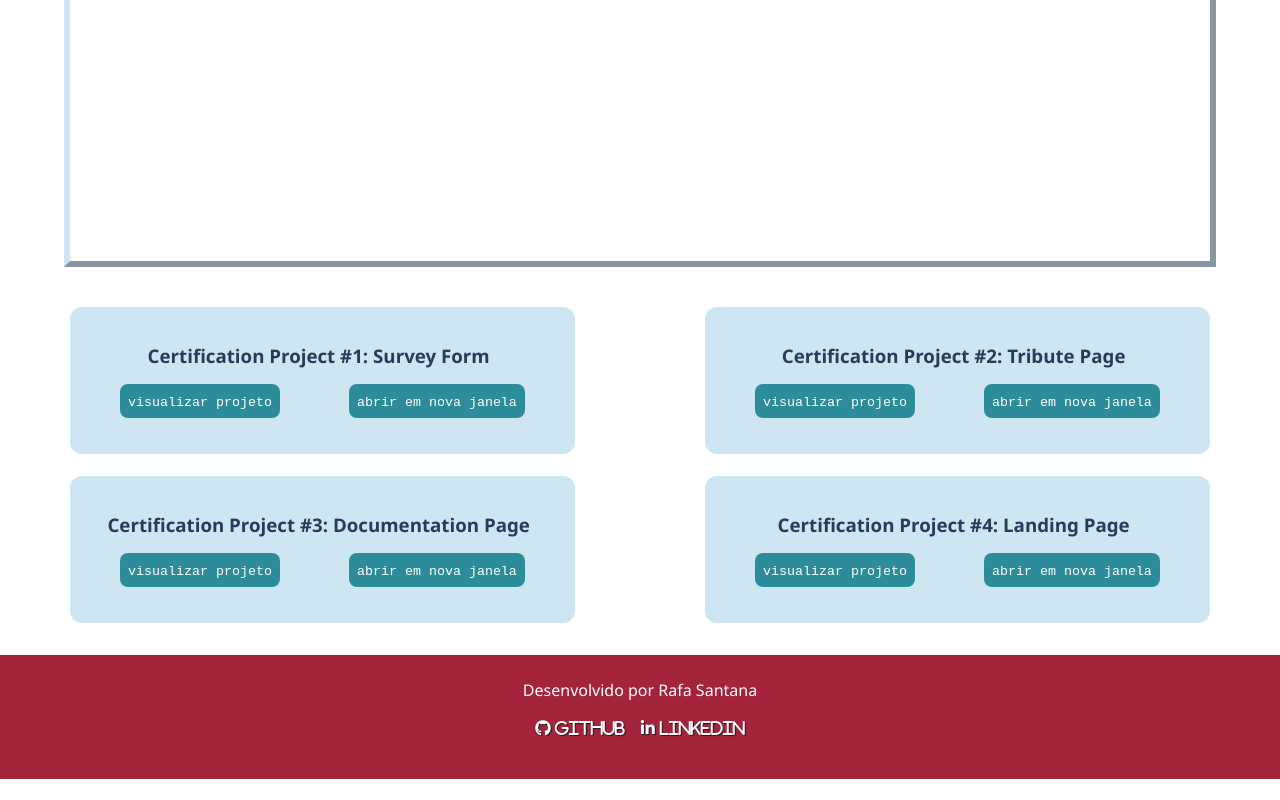
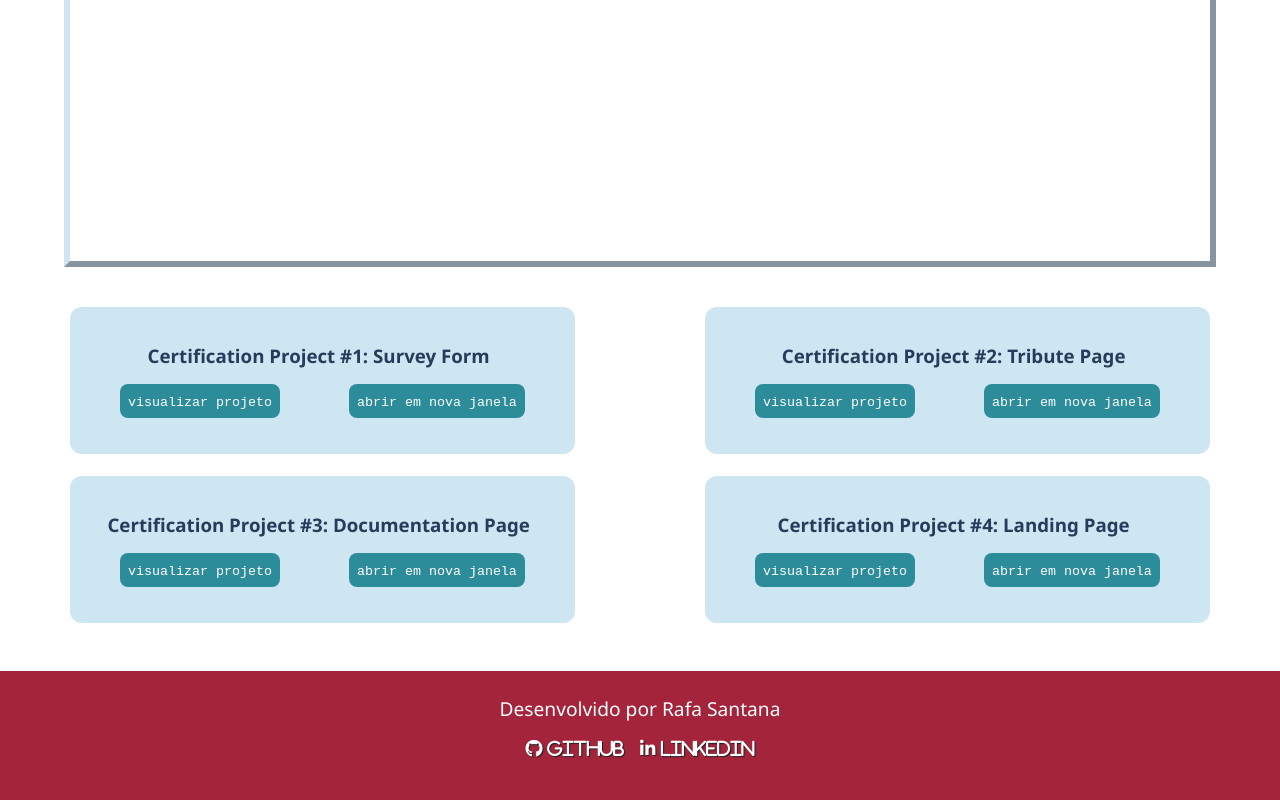
Before and after one commit to rafa-san/freeCodeCamp-html-css-20-personal-portfolio-webpage, a plain HTML site: page index.html in a window 1280 px wide. Shown: the part 1022-1822 px from the top of the page. Before the commit the page ends 1801 px from the top, so only its background shows below. Drawn offline with Linux system fonts and the light colour scheme.

Commit message:
Adicionei novas declarações

```diff
--- a/styles/footer.css
+++ b/styles/footer.css
@@ -2,12 +2,14 @@
 
 footer {
   background-color: var(--cor1);
+  margin-top: 16px;
   padding: 24px 8px;
   width: 100%;
 }
 
 footer p {
   color: #fff;
+  font-size: 1.2em;
   text-align: center;
 }
 
@@ -20,6 +22,7 @@ footer p {
 
 i {
   color: #fff;
+  font-size: 1.1em;
   text-shadow: 1px 1px 1px #1f1f1f;
   transition: 0.3s ease-out;
 }
```
